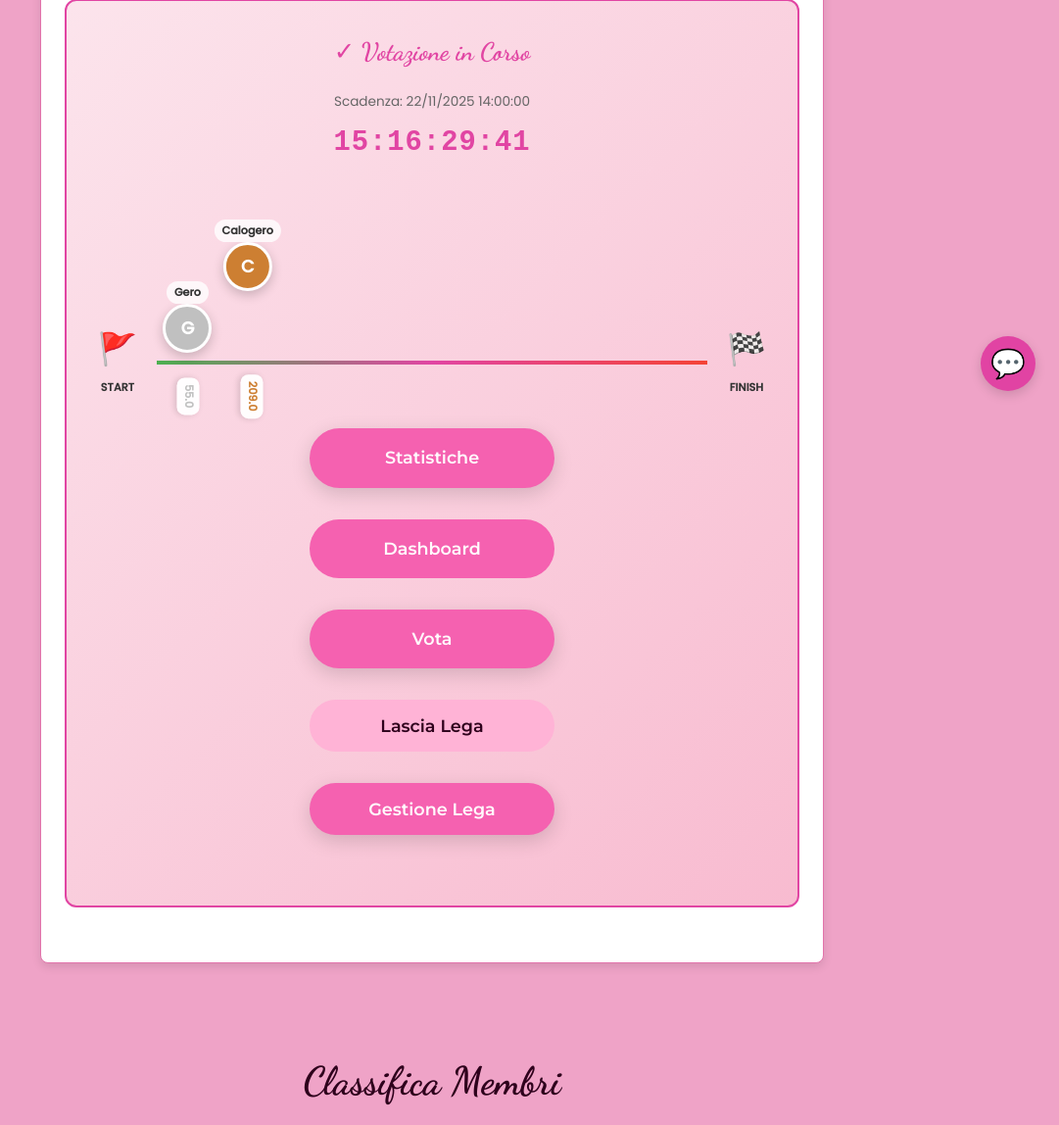
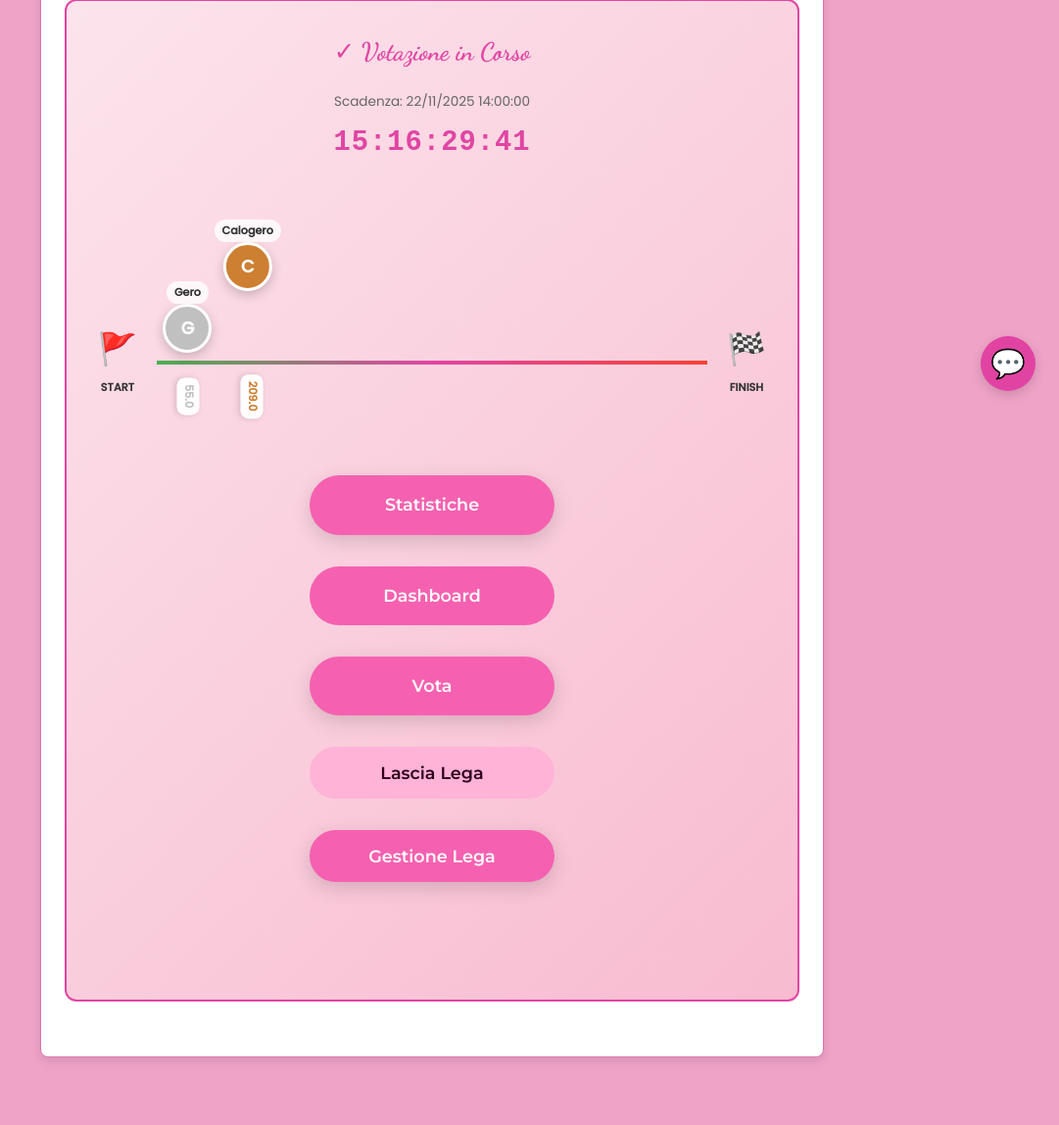
Before and after one commit to Gerocoo/FantaMatrimonio, a Flask app: page /league/1 in a window 1280 px wide. Shown: the part 377-1525 px from the top of the page at 98% size, without its empty margins (199-1280 px from the left). Run offline with Flask 3, Linux system fonts and the light colour scheme; a user stored in the database is signed in; data comes from the database, SQL or seed files in the repository; data that the repository does not hold is empty; some libraries are stand-ins or nearby versions.

Commit message:
fix som height

```diff
--- a/templates/league_detail.html
+++ b/templates/league_detail.html
@@ -136,7 +136,7 @@ window.addEventListener('load', updateVotingTimeline);
 
 
 
-  <div class="actions" style="max-width: 300px; margin: 2rem auto; display: flex; flex-direction: column; gap: 1rem;">
+  <div class="actions" style="max-width: 300px; margin: 5rem auto; display: flex; flex-direction: column; gap: 1rem;">
     <a href="{{ url_for('league_stats', league_id=league.id) }}" class="btn btn-primary">Statistiche</a>
     <a href="{{ url_for('dashboard') }}" class="btn btn-secondary">Dashboard</a>
 
```
